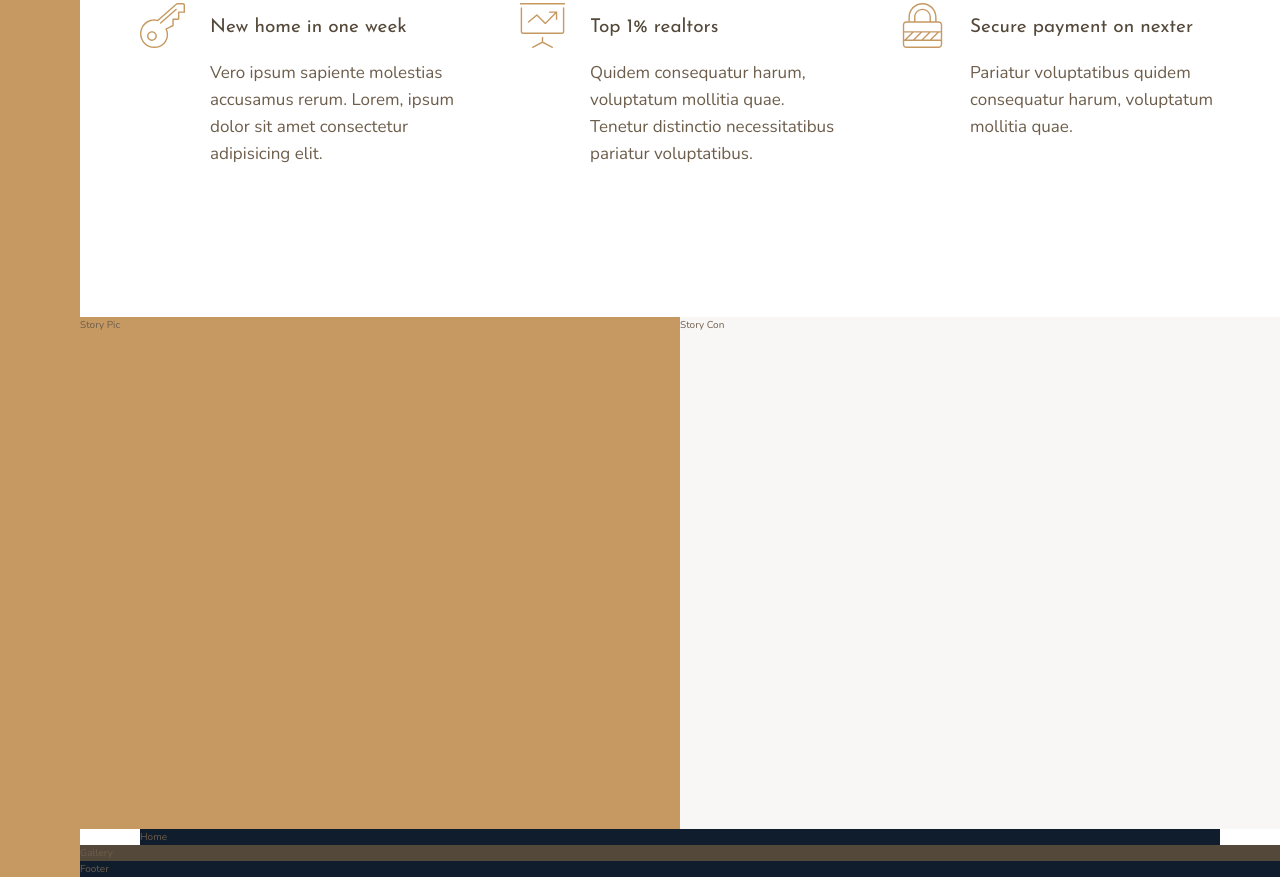
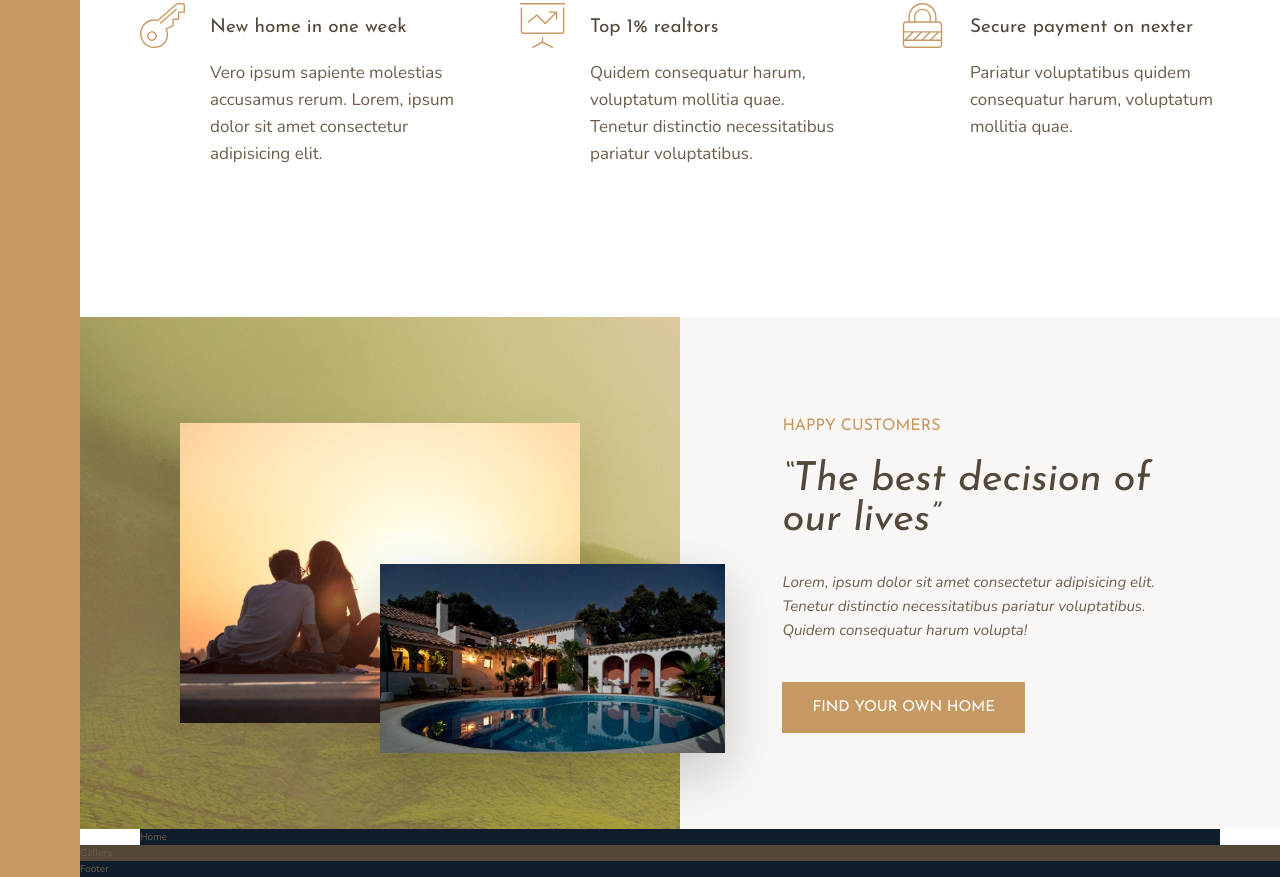
Before and after one commit to jaru66aru/ja.nexter, a website: page index.html in a window 1280 px wide. Shown: the part 991-1868 px from the top of the page. Drawn offline with nearby package versions, Linux system fonts and the light colour scheme.

Commit message:
Building the Story

```diff
--- a/index.html
+++ b/index.html
@@ -66,10 +66,16 @@
             </div>
         </section>
         <div class="story__picture">
-            Story Pic
+            <img src="img/story-1.jpeg" alt="Couple" class="story__img--1">
+            <img src="img/story-2.jpeg" alt="New house" class="story__img--2">
         </div>
         <div class="story__content">
-            Story Con
+            <h3 class="heading-3 mb-sm">Happy Customers</h3>
+            <h2 class="heading-2 heading-2--dark mb-md">&ldquo;The best decision of our lives&rdquo;</h2>
+            <p class="story__text mb-lg">
+                Lorem, ipsum dolor sit amet consectetur adipisicing elit. Tenetur distinctio necessitatibus pariatur voluptatibus. Quidem consequatur harum volupta!
+            </p>
+            <button class="btn">Find your own home</button>
         </div>
         <section class="home">
             Home
--- a/sass/_story.scss
+++ b/sass/_story.scss
@@ -1,10 +1,49 @@
 .story {
     &__picture {
-        background-color: $color-primary;
         grid-column: full-start / col-end 4;
+        background-image: linear-gradient(rgba($color-primary, .5), rgba($color-primary, .5)), url(../img/back.jpg);
+
+        display: grid;
+        grid-template-rows: repeat(6, 1fr);
+        grid-template-columns: repeat(6, 1fr);
+        align-items: center;
     }
+
+    &__img--1 {
+        width: 100%;
+        grid-row: 2 / 6;
+        grid-column: 2 / 6;
+        box-shadow: 0 2rem 5rem rgba(#000, .1);
+    }
+    &__img--2 {
+        width: 115%;
+        grid-row: 4 / 6;
+        grid-column: 4 / 7;
+        z-index: 20;
+        box-shadow: 0 2rem 5rem rgba(#000, .2);
+    }
+
     &__content {
         background-color: $color-grey-light-1;
         grid-column: col-start 5 / full-end;
+
+        padding: 6rem 8vw;
+
+        /* // FLEX //
+        display: flex;
+        flex-direction: column;
+        justify-content: center;
+        align-items: flex-start;
+        */
+
+        // GRID //
+        display: grid;
+        align-content: center;
+        justify-items: start;
+    }
+
+    &__text {
+        font-size: 1.5rem;
+        font-style: italic;
     }
 }
--- a/sass/_typography.scss
+++ b/sass/_typography.scss
@@ -9,10 +9,19 @@
 
 .heading-2 {
     @extend %heading;
+    font-size: 4rem;
+    font-style: italic;
+
+    &--light { color: $color-grey-light-1; }
+    &--dark { color: $color-grey-dark-1; }
+    line-height: 1;
 }
 
 .heading-3 {
     @extend %heading;
+    font-size: 1.6rem;
+    color: $color-primary;
+    text-transform: uppercase;
 }
 
 .heading-4 {
@@ -24,3 +33,25 @@
 
 
 }
+
+.btn {
+    background-color: $color-primary;
+    color: #fff;
+    border: none;
+    border-radius: 0;
+    font-family: $font-display;
+    font-size: 1.5rem;
+    text-transform: uppercase;
+    padding: 1.8rem 3rem;
+    cursor: pointer;
+    transition: all .2s;
+
+    &:hover {
+        background-color: $color-primary-dark;
+    }
+}
+
+.mb-sm { margin-bottom: 2rem; }
+.mb-md { margin-bottom: 3rem; }
+.mb-lg { margin-bottom: 4rem; }
+.mb-hg { margin-bottom: 8rem; }
```
Also changed, not shown: css/style.css.
